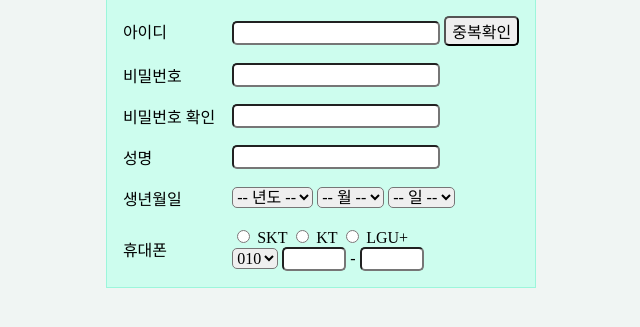
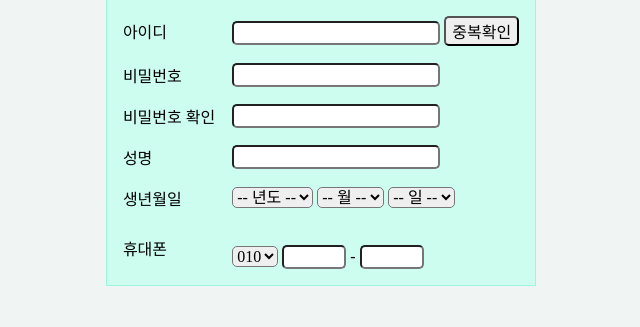
Before and after one commit to Aierse/DB-Project-2021, a PHP site: page /register.php in a window 1280 px wide. Shown: the part 120-447 px from the top of the page, without its empty margins (319-959 px from the left). Run offline with PHP 8.4, Linux system fonts and the light colour scheme.

Commit message:
버튼 삭제

```diff
--- a/register.php
+++ b/register.php
@@ -138,9 +138,6 @@
   <tr>
    <td> 휴대폰 </td>
    <td>
-    <input type = "radio" name = "phone"/> SKT
-    <input type = "radio" name = "phone"/> KT
-    <input type = "radio" name = "phone"/> LGU+
    <br>
     <select name="firstNum">
      <option> 010 </option>
```
